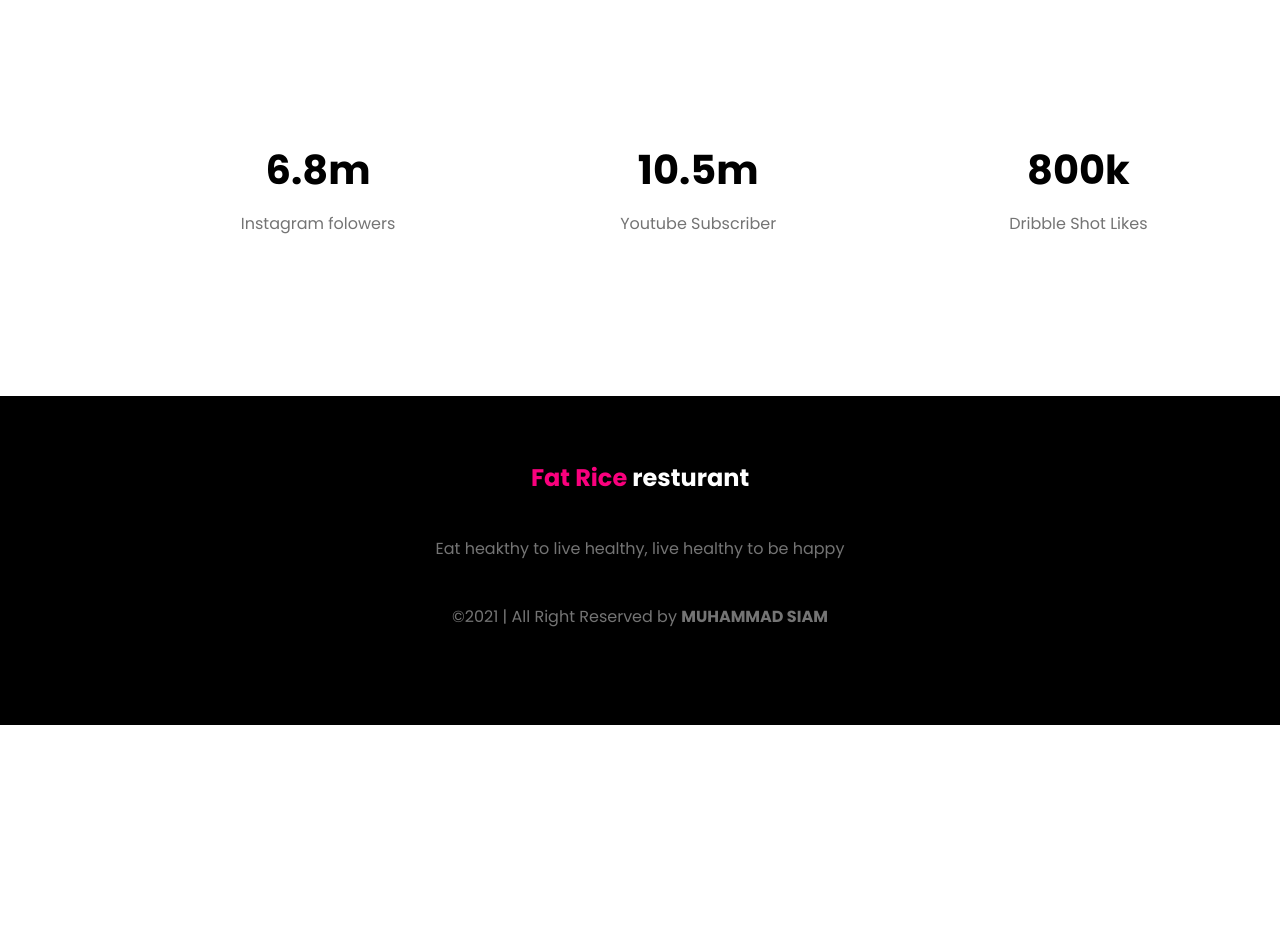
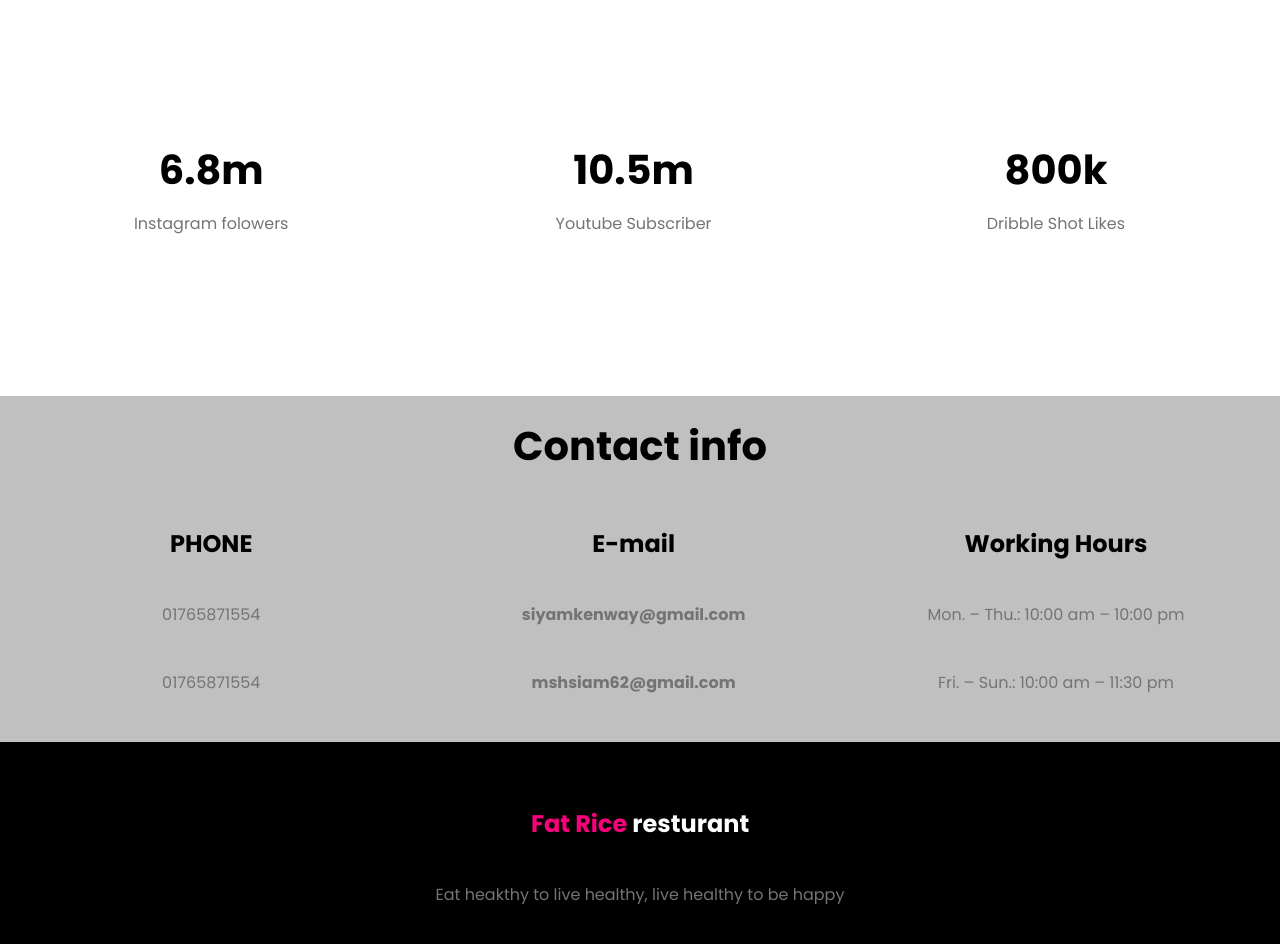
Before and after one commit to MshSiam/assignment1, a plain HTML site: page index.html in a window 1280 px wide. Shown: the part 2120-3064 px from the top of the page. Before the commit the page ends 2845 px from the top, so only its background shows below. Drawn offline with Linux system fonts and the light colour scheme.

Commit message:
contact section added

```diff
--- a/index.html
+++ b/index.html
@@ -100,6 +100,31 @@
     </section>
 
 
+    <section class="contact-sec ">
+        <h1>Contact info</h1>
+        <div class="contact d-flex">
+
+            <div class="phone stwidth">
+                <h2>PHONE</h2>
+                <p>01765871554</p>
+                <p>01765871554</p>
+            </div>
+
+            <div class="phone stwidth">
+                <h2>E-mail</h2>
+                <p><strong>siyamkenway@gmail.com</strong> </p>
+                <p><strong>mshsiam62@gmail.com </strong> </p>
+            </div>
+
+            <div class="Contact-form stwidth">
+                <h2>Working Hours</h2>
+                <p>Mon. – Thu.: 10:00 am – 10:00 pm </p>
+                 <p> Fri. – Sun.: 10:00 am – 11:30 pm</p>
+            </div>
+
+        </div>
+
+    </section>
 
 
 
@@ -110,5 +135,8 @@
     </section>
 
 
+
+
+
 </body>
 </html>
--- a/style.css
+++ b/style.css
@@ -124,7 +124,7 @@ h4{
 }
 
 .social-status{
-    margin-left: 10%;
+    /* margin-left: 10%; */
     margin-top: 10%;
     margin-bottom: 10%;
     text-align: center;
@@ -135,6 +135,25 @@ h4{
 .social-status h1{
     margin-bottom: -30px;
 }
+
+
+
+
+.contact-sec{
+    /* margin-left: 10%; */
+    text-align: center;
+    background: rgb(192, 192, 192);
+    margin-bottom: -55px;
+    padding-bottom:20px ;
+
+}
+
+.contact-sec h1{
+    margin-bottom: 30px;
+    padding: 20px;
+}
+
+
 
 .footer{
     margin-top: 50px;
```
